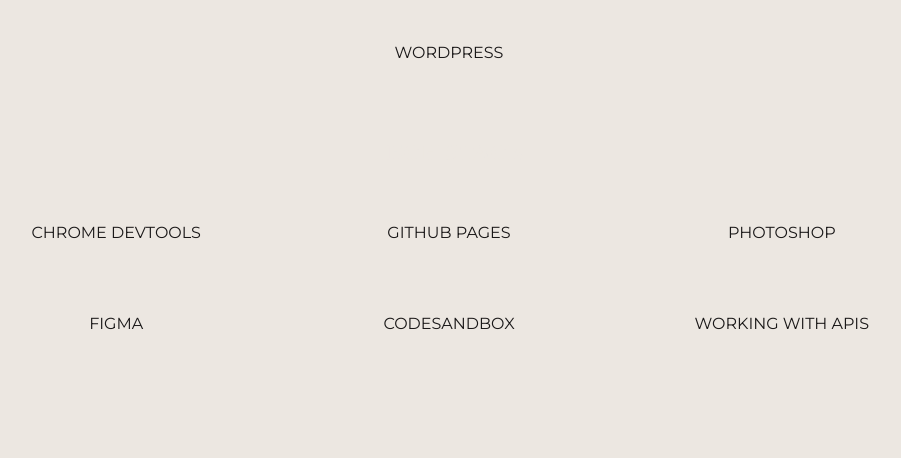
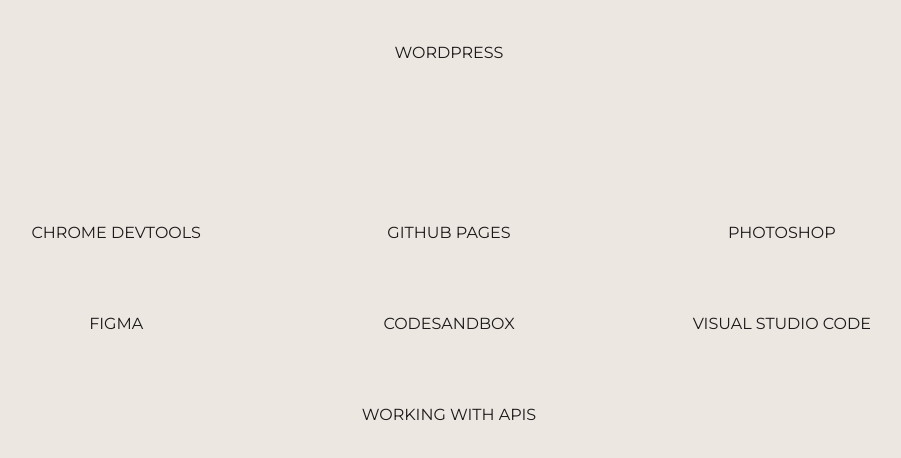
Before and after one commit to dcunivers/My-Portfolio, a website built with Parcel: page index.html in a window 1280 px wide. Shown: the part 3659-4117 px from the top of the page, without its empty margins (191-1092 px from the left). Built offline with nearby package versions, Linux system fonts and the light colour scheme; a web font is replaced by a local one.

Commit message:
added vsc for tech stack

```diff
--- a/index.html
+++ b/index.html
@@ -181,6 +181,7 @@
           <p class="skill">Photoshop</p>
           <p class="skill">Figma</p>
           <p class="skill">CodeSandbox</p>
+          <p class="skill">Visual Studio Code</p>
           <p class="skill">Working with APIs</p>
 
         </div>
```
